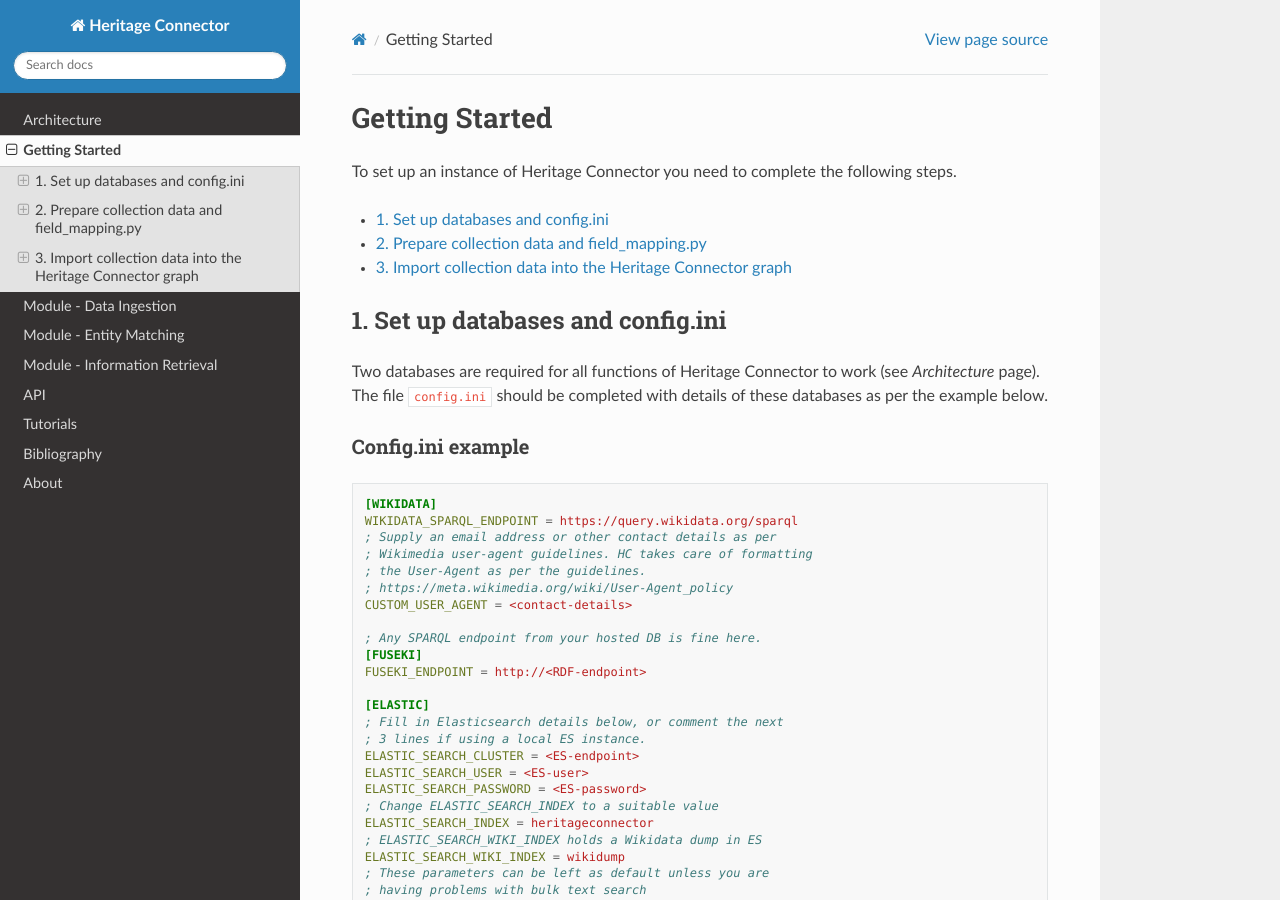
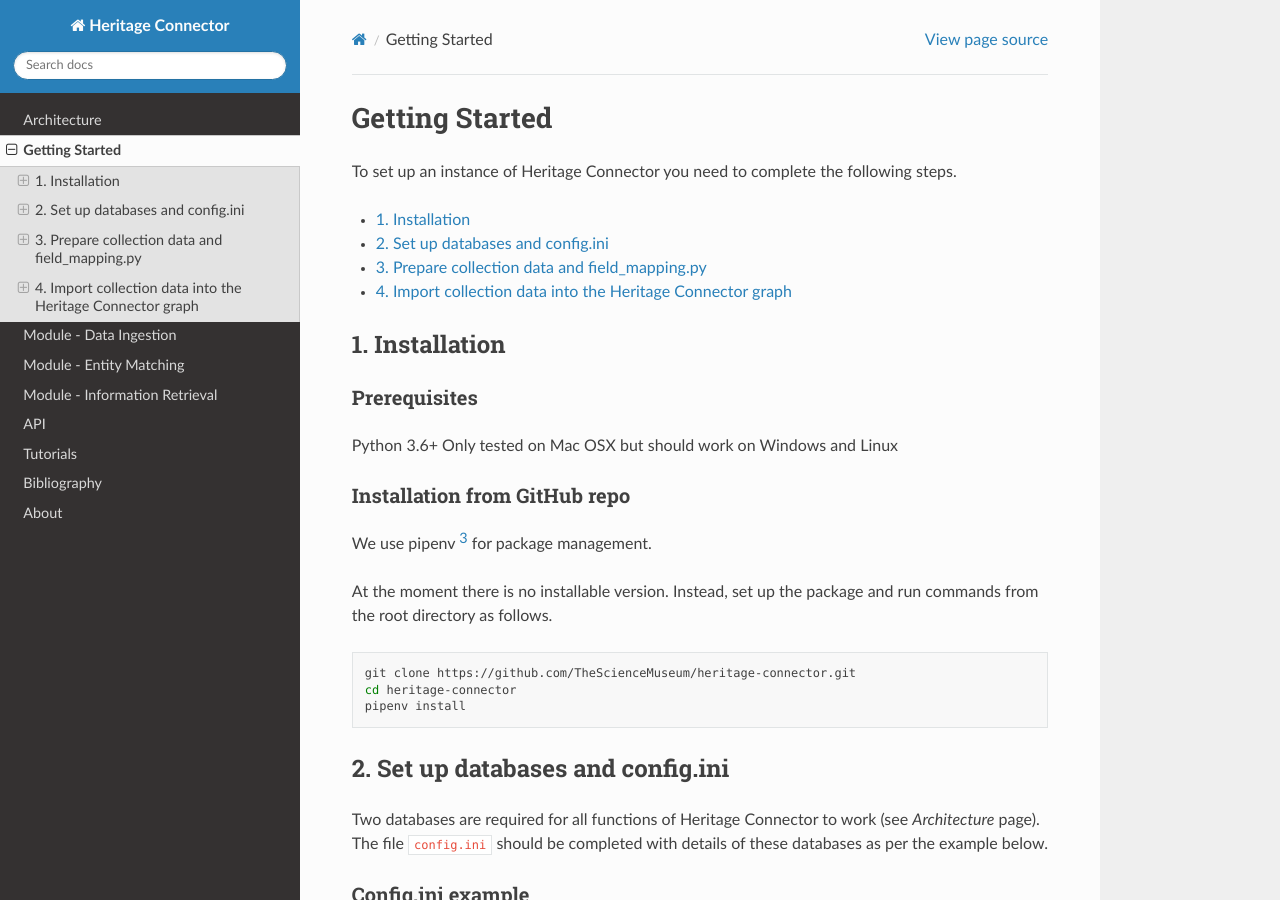
Before and after one commit to TheScienceMuseum/heritage-connector, a Sphinx documentation site: the page built from docs/getting_started.rst, in a window 1280 px wide and 900 px high. Built offline with Sphinx 7.4.7 and the Read the Docs theme 2.0.0, drawn with Linux system fonts in a browser that asks for light colours; pages that are not in the unit, such as notebooks, are missing from menus; some of the changed text lies outside the part shown.

Commit message:
add python installation instructions

```diff
--- a/docs/getting_started.rst
+++ b/docs/getting_started.rst
@@ -3,13 +3,38 @@
 
 To set up an instance of Heritage Connector you need to complete the following steps.
 
+* :ref:`installation`
 * :ref:`set-up-dependencies`
 * :ref:`prepare-collection-data`
 * :ref:`import-collection-data`
 
+.. _installation:
+
+1. Installation
+-----------------
+
+Prerequisites
+*************
+
+Python 3.6+
+Only tested on Mac OSX but should work on Windows and Linux
+
+Installation from GitHub repo
+********************************
+
+We use pipenv [#pipenv]_ for package management.
+
+At the moment there is no installable version. Instead, set up the package and run commands from the root directory as follows.
+
+.. code-block:: bash
+
+    git clone https://github.com/TheScienceMuseum/heritage-connector.git
+    cd heritage-connector
+    pipenv install
+
 .. _set-up-dependencies:
 
-1. Set up databases and config.ini
+2. Set up databases and config.ini
 --------------------------------------
 
 Two databases are required for all functions of Heritage Connector to work (see *Architecture* page). The file :code:`config.ini` should be completed with details of these databases as per the example below.
@@ -75,7 +100,7 @@
 
 .. _prepare-collection-data:
 
-2. Prepare collection data and field_mapping.py
+3. Prepare collection data and field_mapping.py
 ------------------------------------------------
 
 There are 3 requirements for collection data for it to be imported into the Heritage Connector graph:
@@ -170,7 +195,7 @@
 
 .. _import-collection-data:
 
-3. Import collection data into the Heritage Connector graph
+4. Import collection data into the Heritage Connector graph
 ------------------------------------------------------------
 
 All methods for loading data into the graph are in :py:meth:`heritageconnector.datastore.RecordLoader`, an instance of which can be created in a script to load data as follows.
@@ -250,3 +275,4 @@
 
 .. [#elastic_wikidata] https://github.com/TheScienceMuseum/elastic-wikidata
 .. [#pandas_io] a full list of pandas functions to read in data from different formats is available here https://pandas.pydata.org/pandas-docs/stable/user_guide/io.html?highlight=read
+.. [#pipenv] homepage: https://github.com/pypa/pipenv
```
